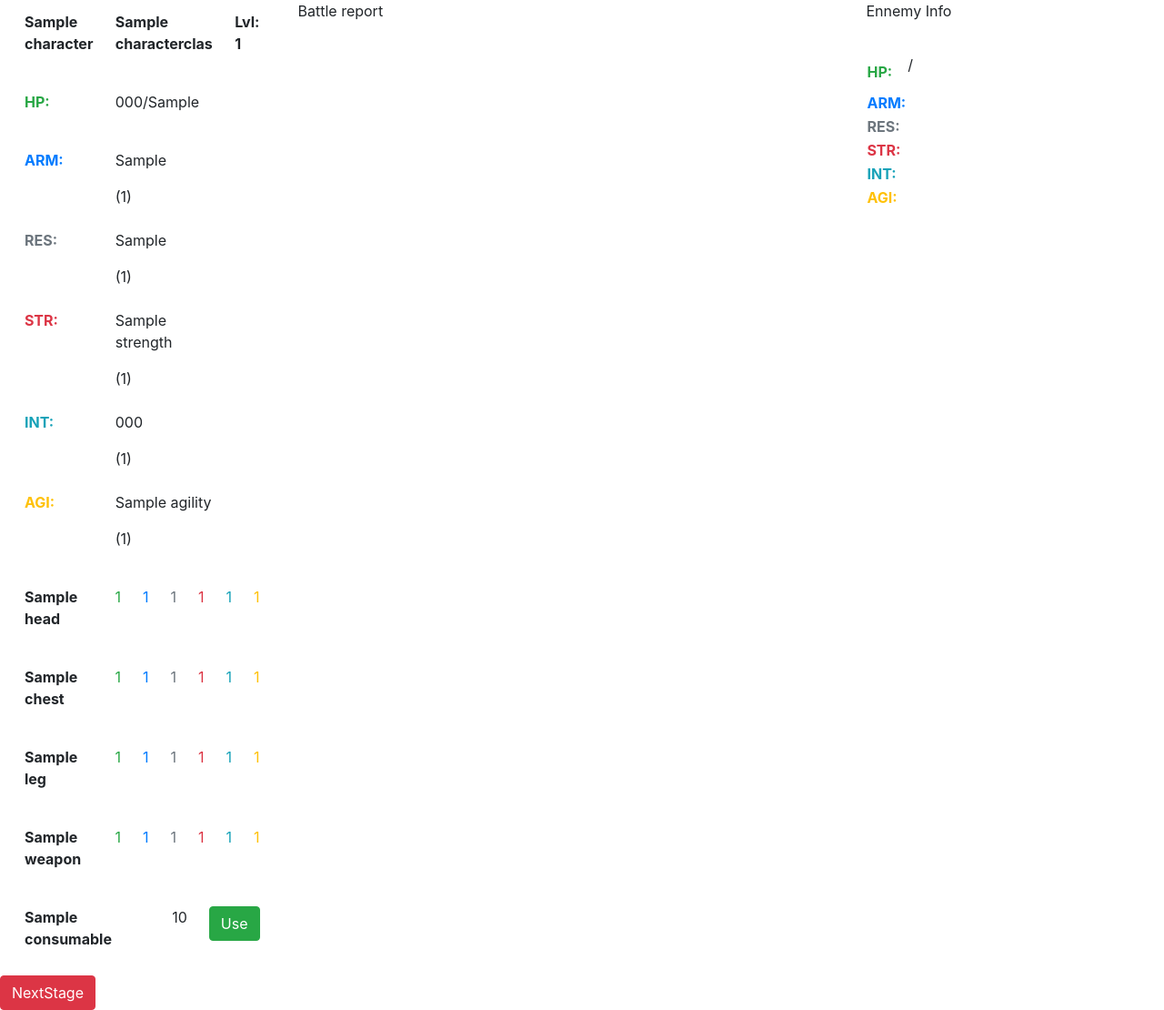
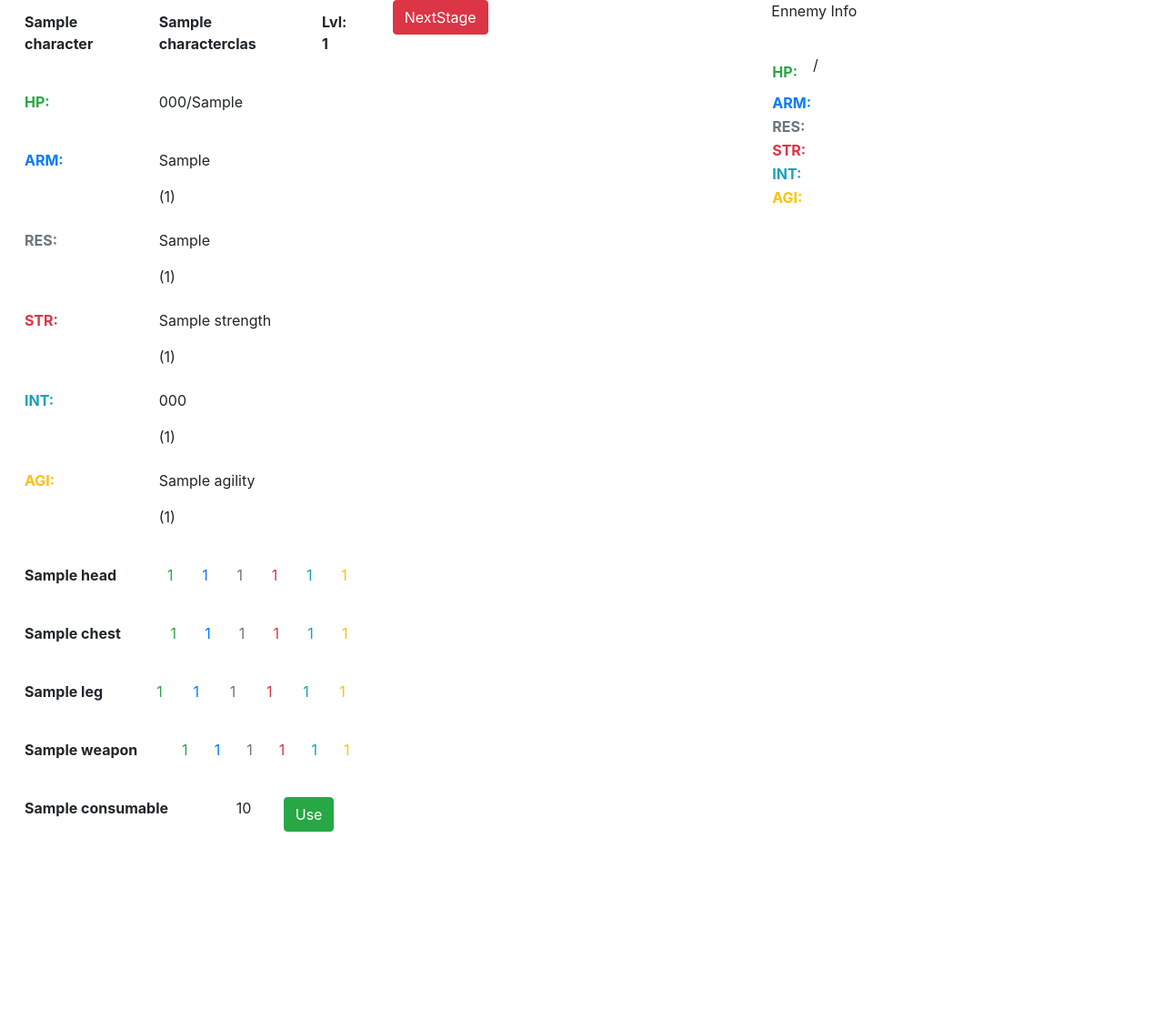
Before and after one commit to EmoFile/projetWebRPG, a Django app: template templates/playGame.html in a window 1280 px wide. Shown: the part 56-1166 px from the top of the page at 91% size. After the commit the page ends 970 px from the top, so only its background shows below. Run offline with Django 3.2, Linux system fonts and the light colour scheme; tables that the repository leaves empty hold one stand-in row (values such as "Sample post"); the template is opened without the code that fills it: values that come from a table or form of the project are taken from there, most other values are stand-ins (such as "Sample title", 1, 10 or a date in 2020); some libraries are stand-ins or nearby versions.

Commit message:
Fin de useItem commencement des reglage sur playRound et nextStage

```diff
--- a/templates/playGame.html
+++ b/templates/playGame.html
@@ -1,7 +1,7 @@
 {% extends 'base.html' %}
 {% block table-score %}
     <div class="row container-fluid">
-        <div class="col-3">
+        <div class="col-4">
             <span id="characterPk" hidden>{{ party.character.pk }}</span>
             <table class="table table-borderless">
                 <thead>
@@ -21,7 +21,8 @@
                 <tr>
                     <th scope="row" class="text-success">HP:</th>
                     <td>
-                        <p> <span id="characterHp">{{ currentCharacter.hp }}</span>/<span id="characterHpMax">{{ currentCharacter.hpMax }}</span></p>
+                        <p><span id="characterHp">{{ currentCharacter.hp }}</span>/<span
+                            id="characterHpMax">{{ currentCharacter.hpMax }}</span></p>
                     </td>
                 </tr>
                 <tr>
@@ -353,10 +354,11 @@
                 </div>
             </div>
         </div>
-        <div class="col-6">
-            Battle report
+        <div class="col-4">
+            <span id="buttonPlayRound"></span>
+            <span id="buttonNextStage"></span>
         </div>
-        <div class="col-3">
+        <div class="col-4">
             Ennemy Info
             <p id="pkEnemy">{{ enemy.enemyPk }}</p>
             <table>
@@ -431,10 +433,6 @@
                 </tbody>
             </table>
         </div>
-        <span id="buttonPlayRound">
-        </span>
-        <span id="buttonNextStage">
-        </span>
     </div>
 
     <!-- Modal -->
```
Lines whose indentation alone changed are shown as unchanged.
